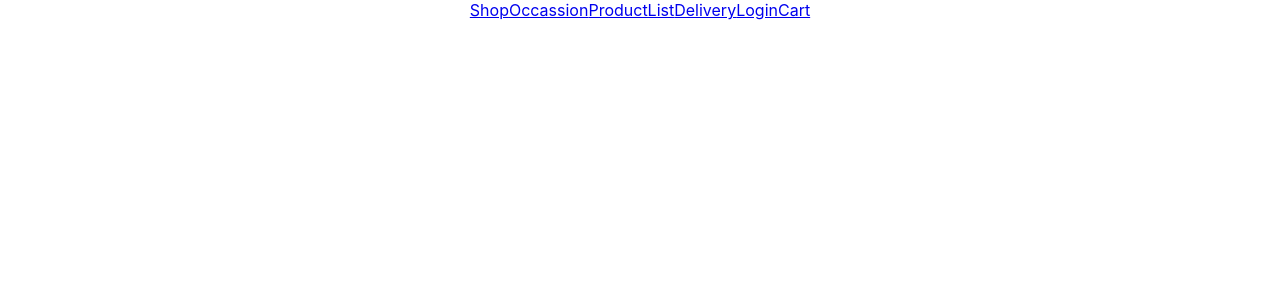
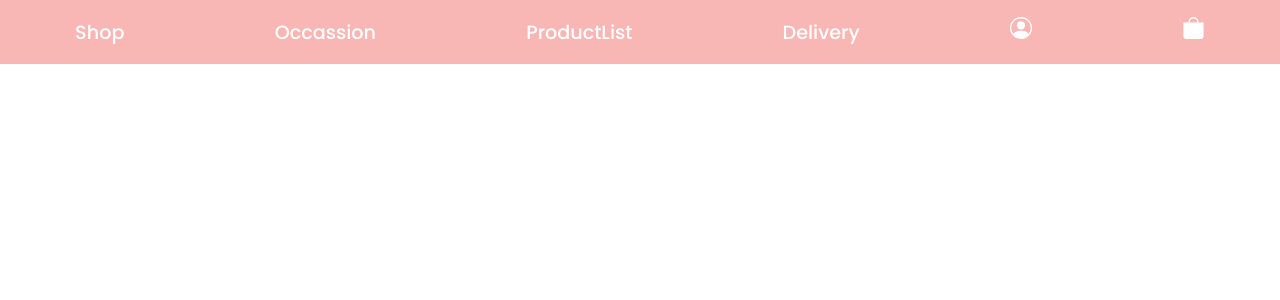
Before and after one commit to kakaingalu/Bekry-Ecommerce, a React (Create React App) app in the folder bekry/: page / in a window 1280 px wide. Shown: the top 300 px of the page. Built offline with nearby package versions, Linux system fonts and the light colour scheme.

Commit message:
header styling

```diff
--- a/bekry/public/index.html
+++ b/bekry/public/index.html
@@ -15,15 +15,11 @@
       user's mobile device or desktop. See https://developers.google.com/web/fundamentals/web-app-manifest/
     -->
     <link rel="manifest" href="%PUBLIC_URL%/manifest.json" />
-    <!--
-      Notice the use of %PUBLIC_URL% in the tags above.
-      It will be replaced with the URL of the `public` folder during the build.
-      Only files inside the `public` folder can be referenced from the HTML.
+    <link rel="preconnect" href="https://fonts.googleapis.com">
+    <link rel="preconnect" href="https://fonts.gstatic.com" crossorigin>
+    <link href="https://fonts.googleapis.com/css2?family=Lato:ital,wght@0,900;1,400;1,700;1,900&family=Outfit:wght@400;500;700;800&family=Poppins:wght@200;300;500;600&display=swap" rel="stylesheet">
+    <link rel="stylesheet" href="./style.css"/>
 
-      Unlike "/favicon.ico" or "favicon.ico", "%PUBLIC_URL%/favicon.ico" will
-      work correctly both with client-side routing and a non-root public URL.
-      Learn how to configure a non-root public URL by running `npm run build`.
-    -->
     <title>React App</title>
   </head>
   <body>
--- /dev/null
+++ b/bekry/public/style.css
@@ -0,0 +1,7 @@
+* {
+    box-sizing: border-box;
+}
+
+body {
+    font-family: Poppins, sans-serif;
+}
--- a/bekry/src/App.css
+++ b/bekry/src/App.css
@@ -36,3 +36,36 @@
     transform: rotate(360deg);
   }
 }
+
+.li {
+  list-style: none;
+  display: flex;
+  align-items: center;
+  background-color: #F8B7B5;
+  height: 4rem;
+  justify-content: space-around;
+
+
+}
+
+.link {
+  text-decoration: none;
+  font-family: Poppins, sans-serif;
+  color: white;
+  font-weight: 400;
+  font-size: 1.2rem;
+
+
+}
+.link:hover{
+  text-decoration: underline;
+  text-decoration-color: orangered;
+  text-decoration-thickness: 0.2rem;
+  text-decoration-skip: none;
+  padding-bottom: 1rem;
+}
+.shopBag {
+  filter: invert(100%);
+  object-fit: cover;
+  height: 1.4rem;
+}
--- a/bekry/src/App.js
+++ b/bekry/src/App.js
@@ -5,6 +5,8 @@ import  ProductList  from './components/Products/ProductList';
 import  Cart  from './components/Cart/Cart';
 import  Occassion  from './components/Occassions/Occasions';
 import  Delivery from './components/SamedayDelivery/Samedaydelivery';
+import bag from './Assets/bag-fill.svg'
+import person from './Assets/person-circle.svg';
 import {
   BrowserRouter as Router,
   Route,
@@ -22,15 +24,19 @@ function App() {
     <div className="App">
 
     <Router>
-      <nav>
-        <Link to='/shop'>Shop</Link>
-        <Link to='/occassion'>Occassion</Link>
-        <Link to='/product-list'>ProductList</Link>
-        <Link to='/delivery'>Delivery</Link>
-        <Link to="/login">Login</Link>
-        <Link to='/cart'>Cart</Link>
+      <div className="nav">
+        <nav className="li">
+          <Link className='link' to='/shop'>Shop</Link>
+          <Link className='link' to='/occassion'>Occassion</Link>
+          <Link className='link'to='/product-list'>ProductList</Link>
+          <Link className='link'to='/delivery'>Delivery</Link>
+          <Link className='link'to="/login"><img className="shopBag" src={person} alt="person svg" /></Link>
+          <Link className='link'to='/cart'><img className="shopBag" src={bag} alt="bag svg" /></Link>
 
-      </nav>
+        </nav>
+
+      </div>
+
       <Routes>
         <Route path="/" element={<Outlet />} />
         <Route path="/shop" element={<Shop />} />
```
Also changed, not shown: bekry/src/Assets/bag-fill.svg (added), bekry/src/Assets/person-circle.svg (added).
